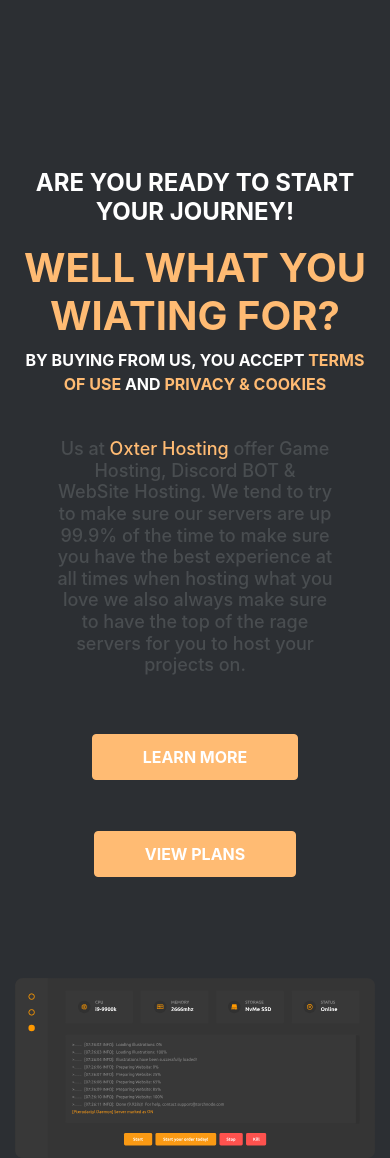
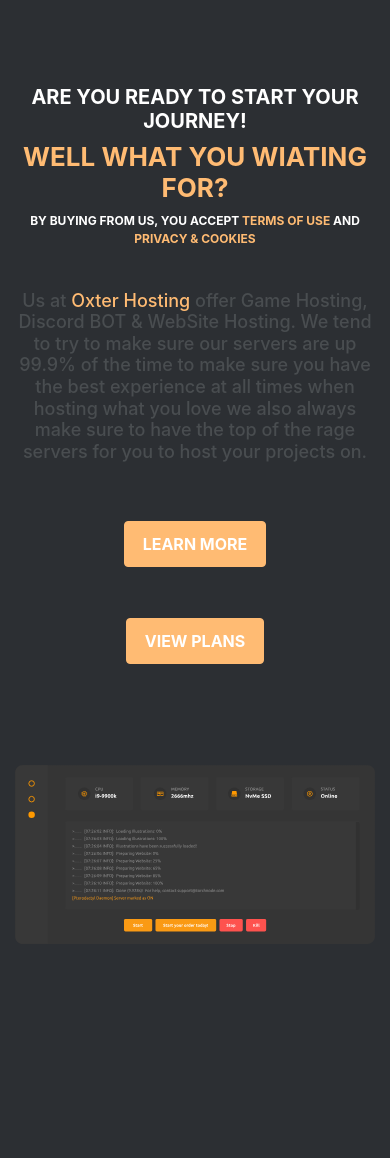
Before and after one commit to HELIX-0420/HELIX-0420.github.io, a PHP site: page / in a window 390 px wide. Shown: the part 73-1231 px from the top of the page. After the commit the page ends 1005 px from the top, so only its background shows below. Run offline with PHP 8.4, Linux system fonts and the light colour scheme; some libraries are stand-ins or nearby versions.

Commit message:
Add files via upload

```diff
--- a/accets/css/main.css
+++ b/accets/css/main.css
@@ -186,9 +186,43 @@
 
 @media screen and (max-width: 991px) {
 
+  .header {
+    margin-top: 10vh;
+  }
+
   .header h2 {
     padding-left: 5vh;
     padding-right: 5vh;
+  }
+
+}
+
+@media screen and (max-width: 766px) {
+
+  .header h6 {
+    font-size: 20px;
+  }
+
+  .header h1 {
+    margin-top: 0vh;
+    font-size: 26px;
+  }
+
+  .header p {
+    font-size: 12px;
+  }
+
+  .header h2 {
+    padding-left: 0vh;
+    padding-right: 0vh;
+  }
+
+  .header button {
+    margin-right: 4vh;
+    margin-left: 4vh;
+
+    padding-left: 18px;
+    padding-right: 18px;
   }
 
 }
```
